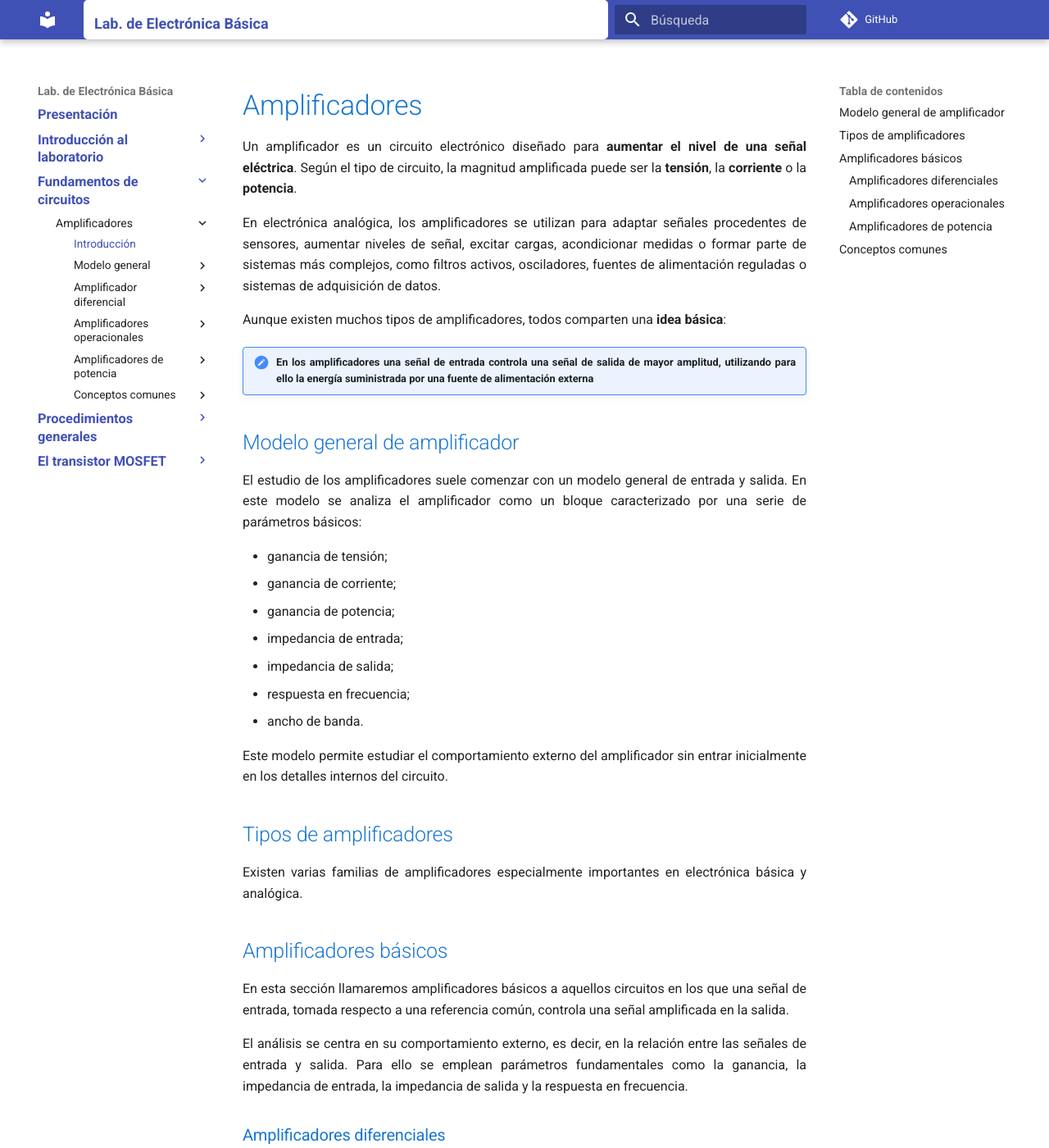
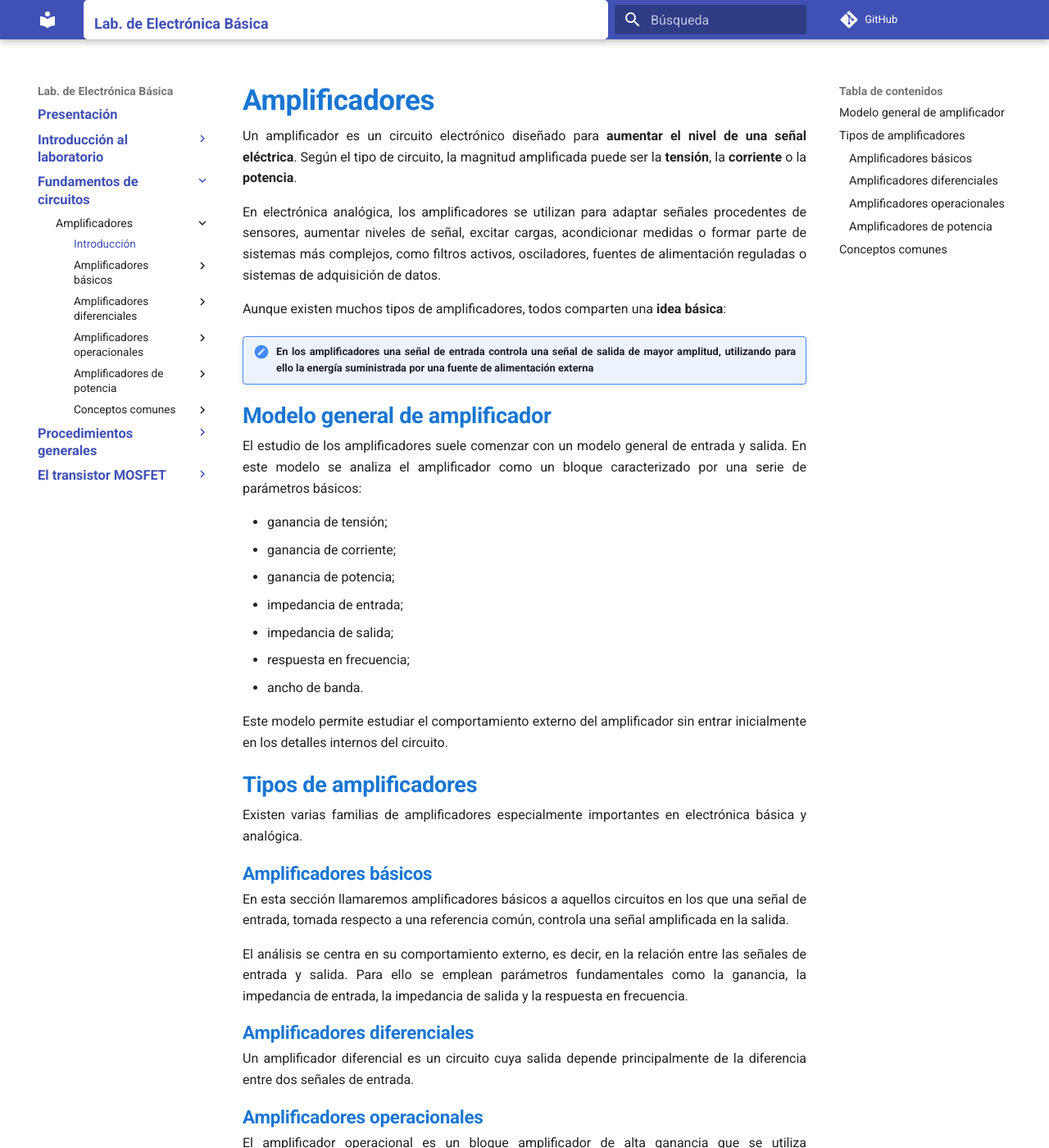
Before and after one commit to Lab-Electronica/Electronica-Basica, an MkDocs documentation site: the page built from docs/fund/amp/index.md, in a window 1280 px wide and 1400 px high. Shown: the whole window at 82% size. Built offline with MkDocs 1.6.1 and Material for MkDocs 9.7.7, drawn with Linux system fonts in a browser that asks for light colours; comment, search, counter and statistics services are not loaded.

Commit message:
Mejoras en amplificadores

```diff
--- a/docs/fund/amp/index.md
+++ b/docs/fund/amp/index.md
@@ -26,7 +26,7 @@
 
 Existen varias familias de amplificadores especialmente importantes en electrónica básica y analógica.
 
-## Amplificadores básicos
+### Amplificadores básicos
 
 En esta sección llamaremos amplificadores básicos a aquellos circuitos en los que una señal de entrada, tomada respecto a una referencia común, controla una señal amplificada en la salida.
 
--- a/docs/stylesheets/extra.css
+++ b/docs/stylesheets/extra.css
@@ -30,16 +30,71 @@
   text-align: justify;
 }
 
-/* Ajuste del título principal de cada página */
+/* Título principal de la página */
 .md-typeset h1 {
-  font-size: 1.8rem;
-  margin-bottom: 0.6rem;
+  font-size: 1.75rem;
+  font-weight: 800;
+  margin-top: 0.2rem;
+  margin-bottom: 0.45rem;
+  line-height: 1.2;
 }
 
-.md-typeset h1 {
-  font-size: 1.7rem;
-  margin-top: 0.4rem;
-  margin-bottom: 0.5rem;
+/* Títulos de segundo nivel */
+.md-typeset h2 {
+  font-size: 1.35rem;
+  font-weight: 750;
+  margin-top: 1.1rem;
+  margin-bottom: 0.35rem;
+  line-height: 1.25;
+}
+
+/* Títulos de tercer nivel */
+.md-typeset h3 {
+  font-size: 1.12rem;
+  font-weight: 700;
+  margin-top: 0.9rem;
+  margin-bottom: 0.25rem;
+  line-height: 1.25;
+}
+
+/* Títulos de cuarto nivel y siguientes */
+.md-typeset h4,
+.md-typeset h5,
+.md-typeset h6 {
+  font-weight: 700;
+  margin-top: 0.75rem;
+  margin-bottom: 0.2rem;
+  line-height: 1.25;
+}
+
+/* Reducir separación entre un título y el primer párrafo posterior */
+.md-typeset h1 + p,
+.md-typeset h2 + p,
+.md-typeset h3 + p,
+.md-typeset h4 + p {
+  margin-top: 0.25rem;
+}
+
+/* Reducir separación entre título y listas posteriores */
+.md-typeset h1 + ul,
+.md-typeset h2 + ul,
+.md-typeset h3 + ul,
+.md-typeset h4 + ul,
+.md-typeset h1 + ol,
+.md-typeset h2 + ol,
+.md-typeset h3 + ol,
+.md-typeset h4 + ol {
+  margin-top: 0.25rem;
+}
+
+/* Todos los títulos en azul */
+.md-typeset h1,
+.md-typeset h2,
+.md-typeset h3,
+.md-typeset h4,
+.md-typeset h5,
+.md-typeset h6 {
+  color: #1976d2;
 }
 
 /* Figuras centradas */
--- a/mkdocs.yml
+++ b/mkdocs.yml
@@ -79,12 +79,12 @@
     - Amplificadores:
       - Introducción: fund/amp/index.md
 
-      - Modelo general:
+      - Amplificadores básicos:
         - Modelo básico: fund/amp/gen/mod.md
         - Parámetros básicos: fund/amp/gen/param.md
         - Ancho de banda: fund/amp/gen/bw.md
 
-      - Amplificador diferencial:
+      - Amplificadores diferenciales:
         - Introducción: fund/amp/adif/index.md
 
       - Amplificadores operacionales:
```
